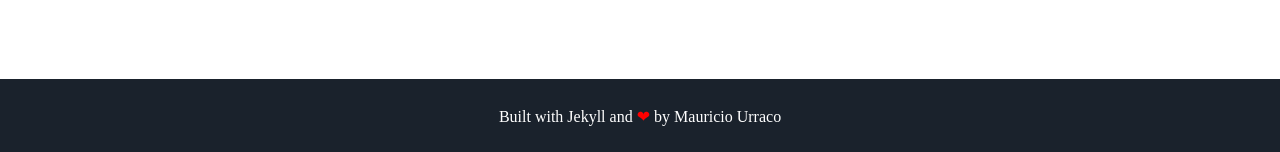
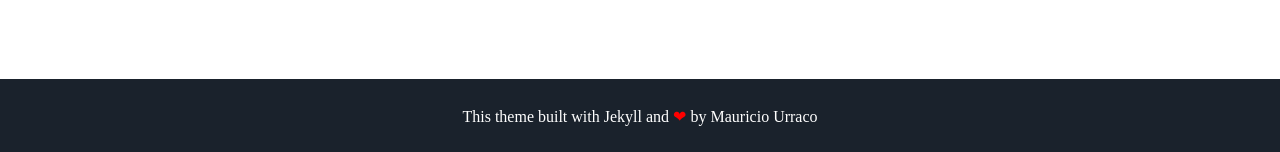
Before and after one commit to murraco/jekyll-theme-minimal-resume, a Jekyll site: the page built from index.html, in a window 1280 px wide. Shown: the part 1661-1813 px from the top of the page. Built offline with Jekyll 4.4.1, drawn with Linux system fonts in a browser that asks for light colours; some web fonts are replaced.

Commit message:
update footer.html
Changed the text in the footer.

```diff
--- a/_includes/footer.html
+++ b/_includes/footer.html
@@ -1,6 +1,6 @@
 <footer class="footer">
     <!-- <p>&copy; {{ site.username }}</p> -->
-    <p>Built with Jekyll and <span class="love">❤</span> by <a href="https://github.com/murraco">Mauricio Urraco</a></p>
+    <p>This theme built with Jekyll and <span class="love">❤</span> by <a href="https://github.com/murraco">Mauricio Urraco</a></p>
 </footer>
 <script src="{{ '/assets/js/particles.min.js' | prepend: site.baseurl }}"></script>
 <script src="{{ '/assets/js/sweet-scroll.min.js' | prepend: site.baseurl }}"></script>
```
